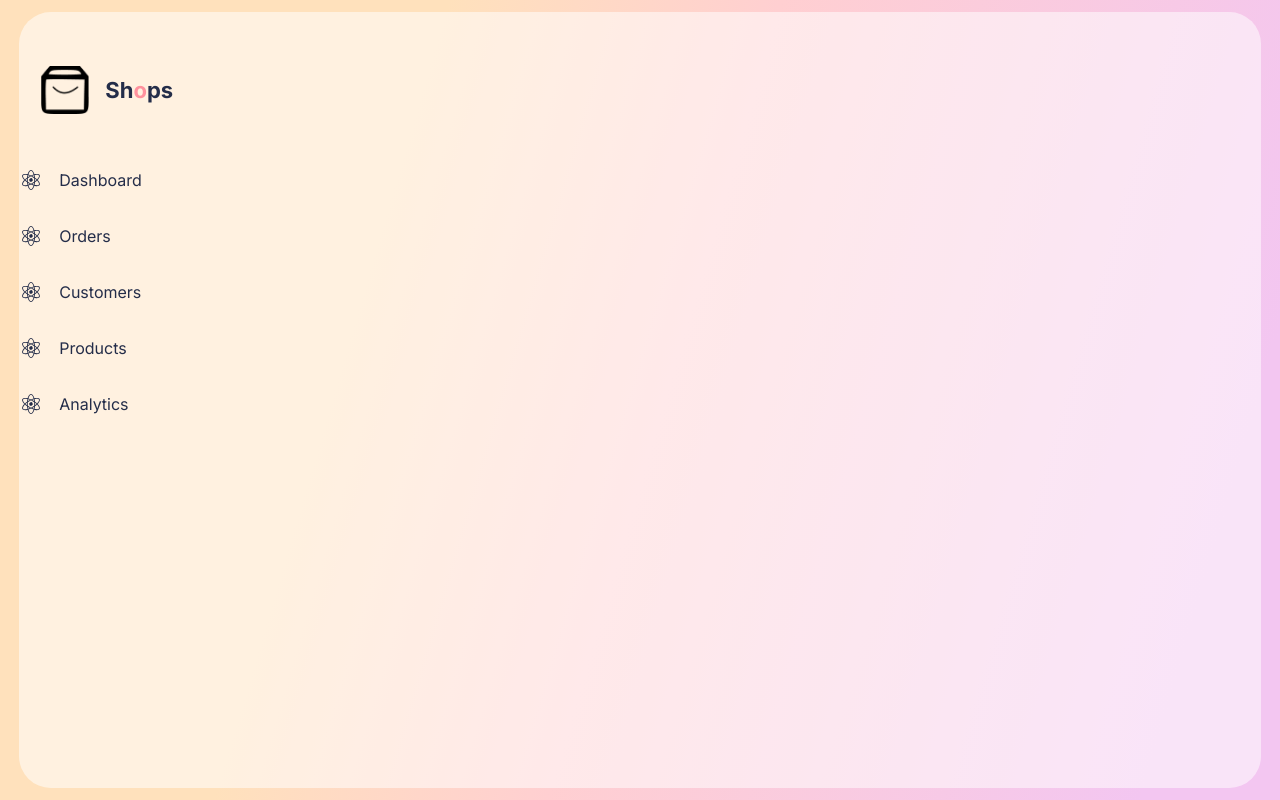
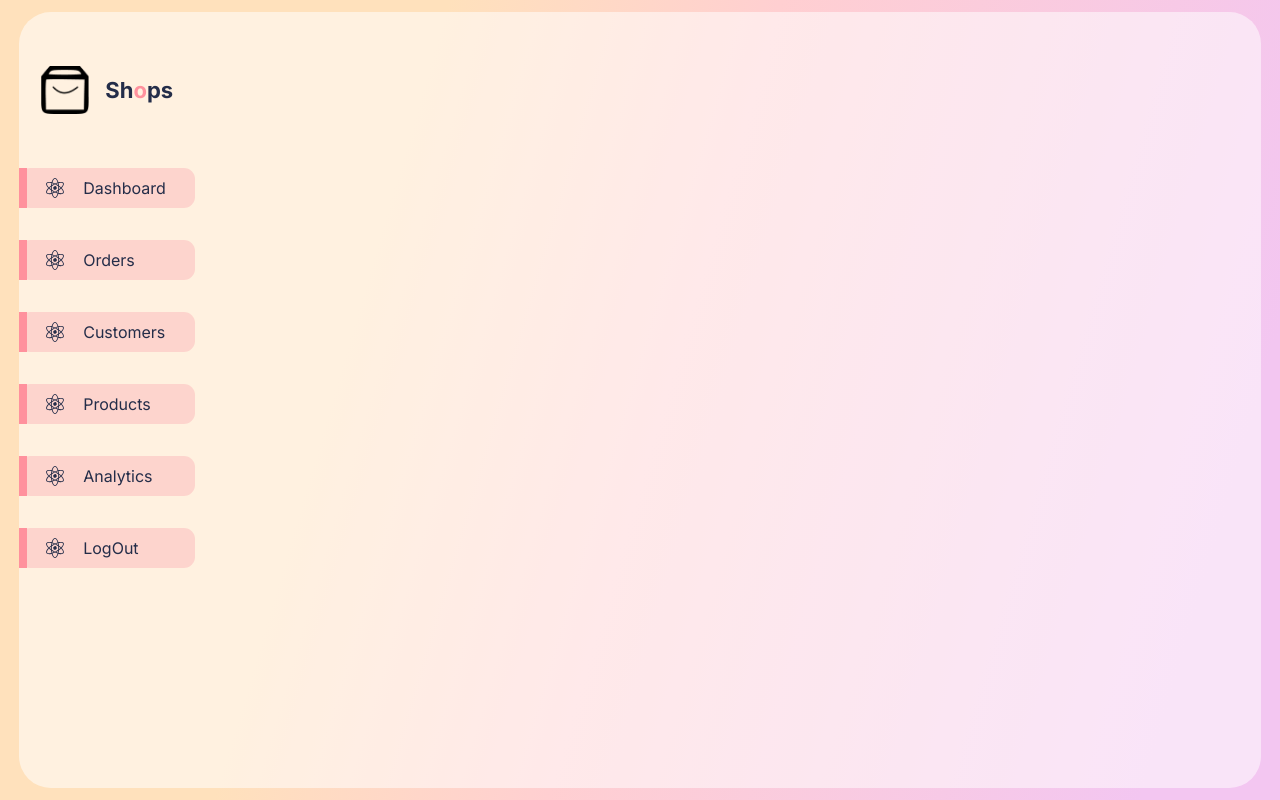
Before and after one commit to NamalTharindu97/Responsive-Admin-Panel, a React (Create React App) app: page / in a window 1280 px wide. Built offline with nearby package versions, Linux system fonts and the light colour scheme; a web font is replaced by a local one.

Commit message:
add siderbar list css

```diff
--- a/src/components/SideBar/SideBar.jsx
+++ b/src/components/SideBar/SideBar.jsx
@@ -17,7 +17,7 @@ const SideBar = () => {
 			<div className="menu">
 				{SiderBarData.map((item, index) => {
 					return (
-						<div className="menu-Item">
+						<div className="menu-Item active">
 							<item.icon />
 							<span>{item.heading}</span>
 						</div>
--- a/src/components/SideBar/sidebar.css
+++ b/src/components/SideBar/sidebar.css
@@ -38,4 +38,25 @@
 	display: flex;
 	align-items: center;
 	gap: 1rem;
+	height: 2.5rem;
+	margin-left: 2rem;
+	position: relative;
+	transition: all 300ms ease;
+	border-radius: 0.7rem;
 }
+
+.menu-Item:hover {
+	cursor: pointer;
+}
+
+.active {
+	margin-left: 0;
+	background: var(--activeItem);
+}
+
+.active::before {
+	content: " ";
+	width: 8px;
+	height: 100%;
+	background: var(--pink);
+}
--- a/src/data/Data.js
+++ b/src/data/Data.js
@@ -21,4 +21,8 @@ export const SiderBarData = [
 		icon: UilReact,
 		heading: "Analytics",
 	},
+	{
+		icon: UilReact,
+		heading: "LogOut",
+	},
 ];
```
